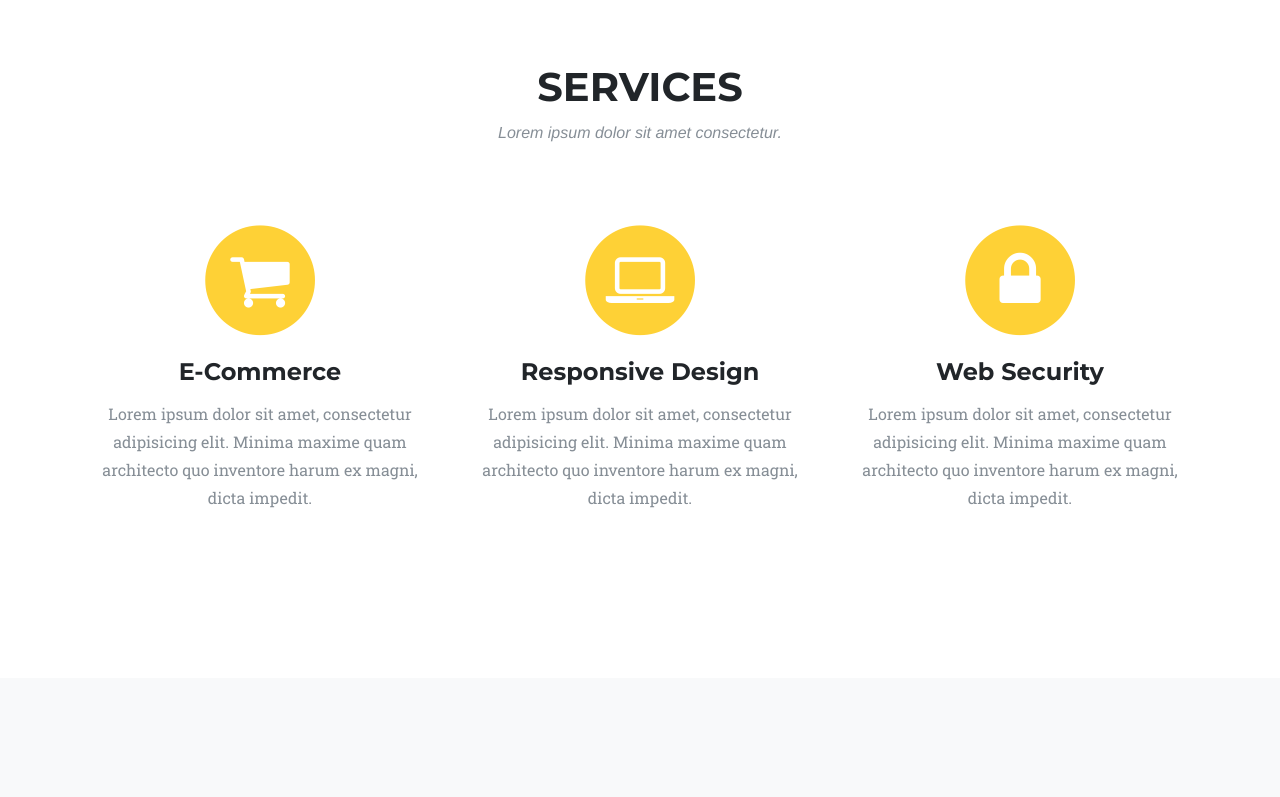
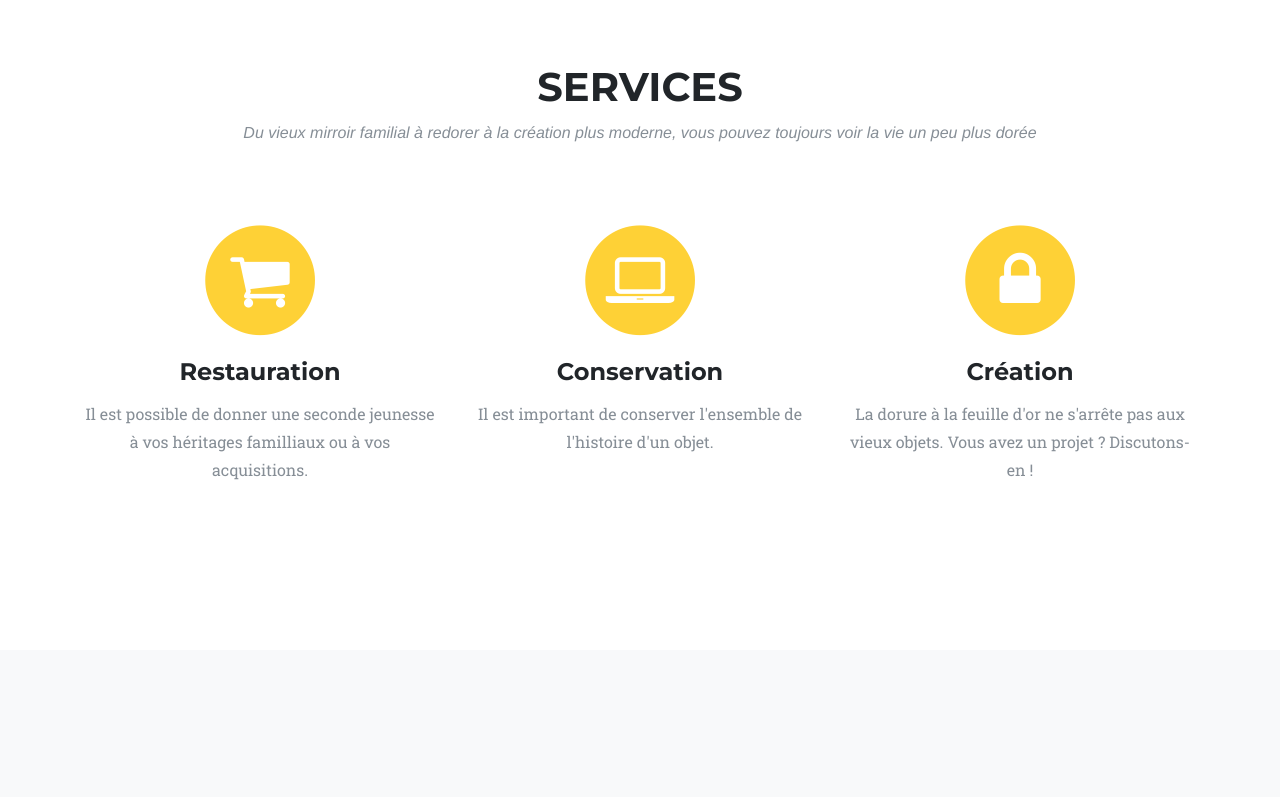
Before and after one commit to RemusSolcent/RemusSolcent, a plain HTML site: page index.html in a window 1280 px wide. Shown: the part 840-1637 px from the top of the page. Drawn offline with Linux system fonts and the light colour scheme; a web font is replaced by a local one.

Commit message:
savoir faire & footer
Savoir-faire

Footer l. 455

```diff
--- a/index.html
+++ b/index.html
@@ -55,7 +55,7 @@
       </div>
     </nav>
 
-    <!-- Header -->
+    <!-- Accueil -->
     <header class="masthead">
       <div class="container">
         <div class="intro-text">
@@ -66,13 +66,13 @@
       </div>
     </header>
 
-    <!-- Services -->
+    <!-- Savoir-Faire -->
     <section id="services">
       <div class="container">
         <div class="row">
           <div class="col-lg-12 text-center">
             <h2 class="section-heading">Services</h2>
-            <h3 class="section-subheading text-muted">Lorem ipsum dolor sit amet consectetur.</h3>
+            <h3 class="section-subheading text-muted">Du vieux mirroir familial à redorer à la création plus moderne, vous pouvez toujours voir la vie un peu plus dorée</h3>
           </div>
         </div>
         <div class="row text-center">
@@ -81,24 +81,24 @@
               <i class="fa fa-circle fa-stack-2x text-primary"></i>
               <i class="fa fa-shopping-cart fa-stack-1x fa-inverse"></i>
             </span>
-            <h4 class="service-heading">E-Commerce</h4>
-            <p class="text-muted">Lorem ipsum dolor sit amet, consectetur adipisicing elit. Minima maxime quam architecto quo inventore harum ex magni, dicta impedit.</p>
+            <h4 class="service-heading">Restauration</h4>
+            <p class="text-muted">Il est possible de donner une seconde jeunesse à vos héritages familliaux ou à vos acquisitions.</p>
           </div>
           <div class="col-md-4">
             <span class="fa-stack fa-4x">
               <i class="fa fa-circle fa-stack-2x text-primary"></i>
               <i class="fa fa-laptop fa-stack-1x fa-inverse"></i>
             </span>
-            <h4 class="service-heading">Responsive Design</h4>
-            <p class="text-muted">Lorem ipsum dolor sit amet, consectetur adipisicing elit. Minima maxime quam architecto quo inventore harum ex magni, dicta impedit.</p>
+            <h4 class="service-heading">Conservation</h4>
+            <p class="text-muted">Il est important de conserver l'ensemble de l'histoire d'un objet.</p>
           </div>
           <div class="col-md-4">
             <span class="fa-stack fa-4x">
               <i class="fa fa-circle fa-stack-2x text-primary"></i>
               <i class="fa fa-lock fa-stack-1x fa-inverse"></i>
             </span>
-            <h4 class="service-heading">Web Security</h4>
-            <p class="text-muted">Lorem ipsum dolor sit amet, consectetur adipisicing elit. Minima maxime quam architecto quo inventore harum ex magni, dicta impedit.</p>
+            <h4 class="service-heading">Création</h4>
+            <p class="text-muted">La dorure à la feuille d'or ne s'arrête pas aux vieux objets. Vous avez un projet ? Discutons-en !</p>
           </div>
         </div>
       </div>
@@ -202,7 +202,7 @@
       </div>
     </section>
 
-    <!-- About -->
+    <!-- A propos -->
     <section id="about">
       <div class="container">
         <div class="row">
@@ -452,7 +452,7 @@
       <div class="container">
         <div class="row">
           <div class="col-md-4">
-            <span class="copyright">Copyright &copy; Your Website 2017</span>
+            <span class="copyright">Copyright &copy; Acantha Dorure 2017</span>
           </div>
           <div class="col-md-4">
             <ul class="list-inline social-buttons">
```
